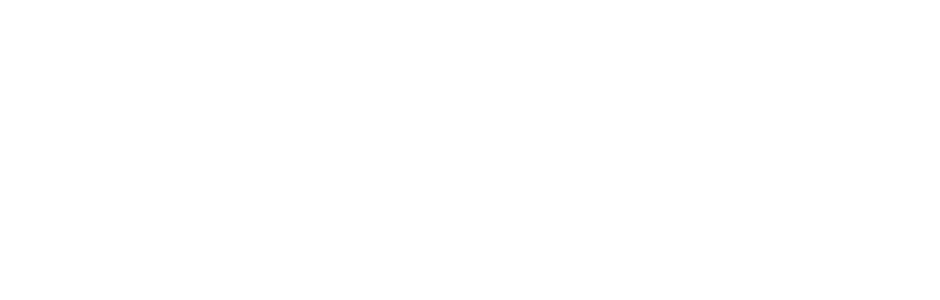
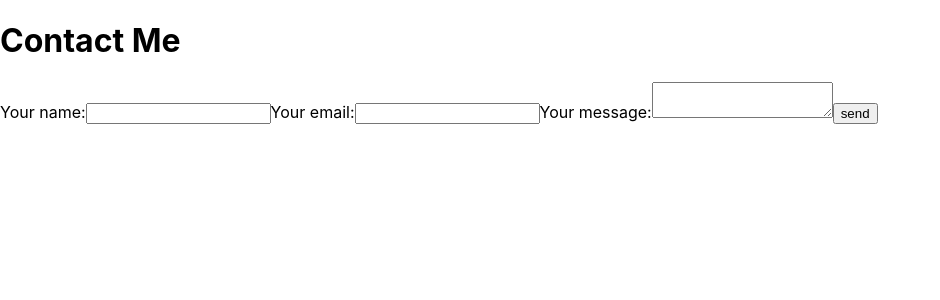
Before and after one commit to lemondsun/awsProfileSite, a React (Create React App) app: page /contact in a window 1280 px wide. Shown: the top 300 px of the page, without its empty margins (0-940 px from the left). Built offline with nearby package versions, Linux system fonts and the light colour scheme.

Commit message:
added resume link and contact page

```diff
--- a/src/components/Contact.js
+++ b/src/components/Contact.js
@@ -3,7 +3,24 @@
 export default function Contact() {
   return (
     <div>
-
+    <div id="contact-form-area">
+    <h1 id="contact-header" >Contact Me</h1>
+    <form id="contact-form" action="https://formspree.io/xpzqaewg" method="POST">
+      <label>
+        Your name:
+        <input className="form-input" type="text" name="name" ></input>
+        </label>
+  <label>
+  Your email:
+  <input type="text" name="_replyto"></input>
+</label>
+        <label>
+      Your message:
+      <textarea name="message"></textarea>
+    </label>
+  <button id="contact-form-button" type="submit" value="Send">send</button>
+</form>
+  </div>
     </div>
   )
 }
--- a/src/components/Menu.js
+++ b/src/components/Menu.js
@@ -7,7 +7,7 @@
       <Link to="/techstack"><h1 class='menu-item'><span class='method'>.techStack</span><span class="parenthesis">( )</span></h1></Link>
       <Link to='/projects'><h1 class='menu-item'><span class='method'>.projects</span><span class="parenthesis">( )</span></h1></Link>
       <Link to='/contact'><h1 class='menu-item'><span class='method'>.contact</span><span class="parenthesis">( )</span></h1></Link>
-      <Link to='resume'><h1 class='menu-item'><span class='method'>.resume</span><span class="parenthesis">( )</span></h1></Link>
+      <a href='https://docdro.id/UVBCUo8' target="_blank" ><h1 class='menu-item'><span class='method'>.resume</span><span class="parenthesis">( )</span></h1></a>
     </div>
   )
 }
```
